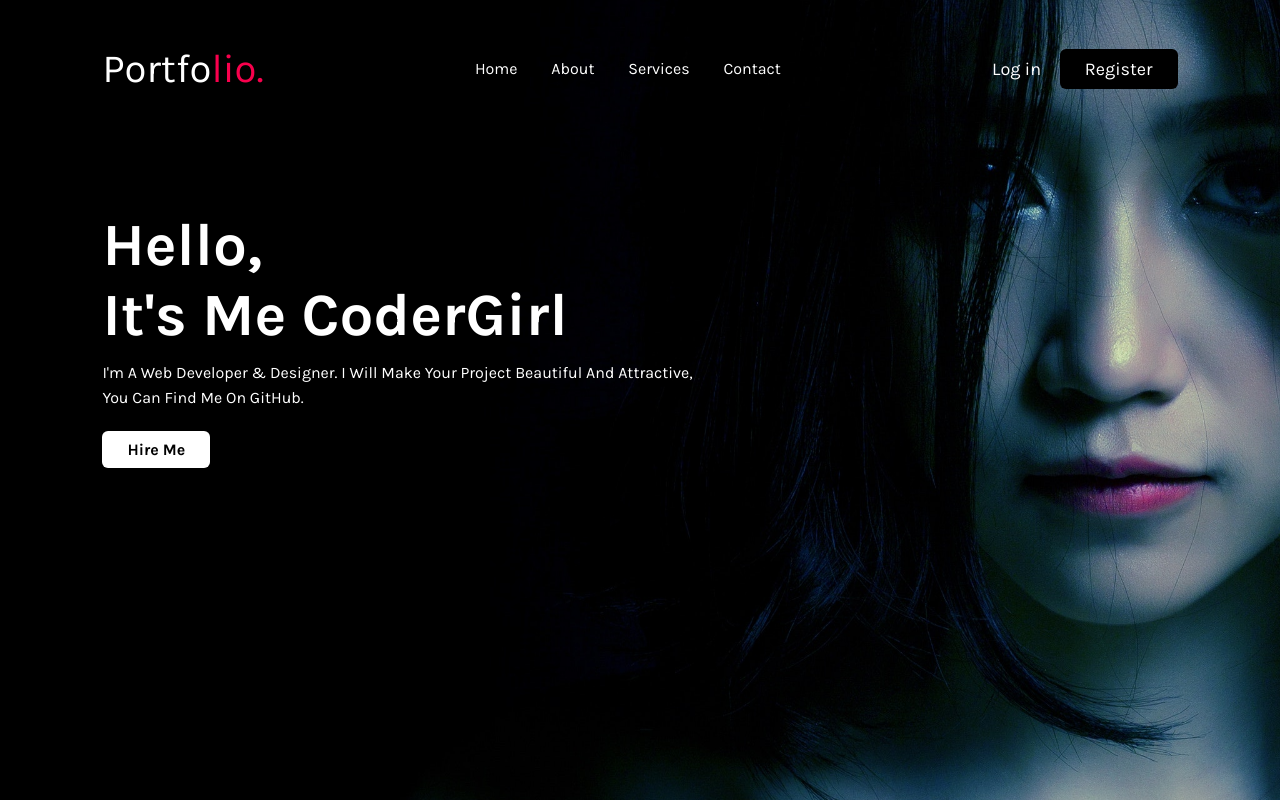
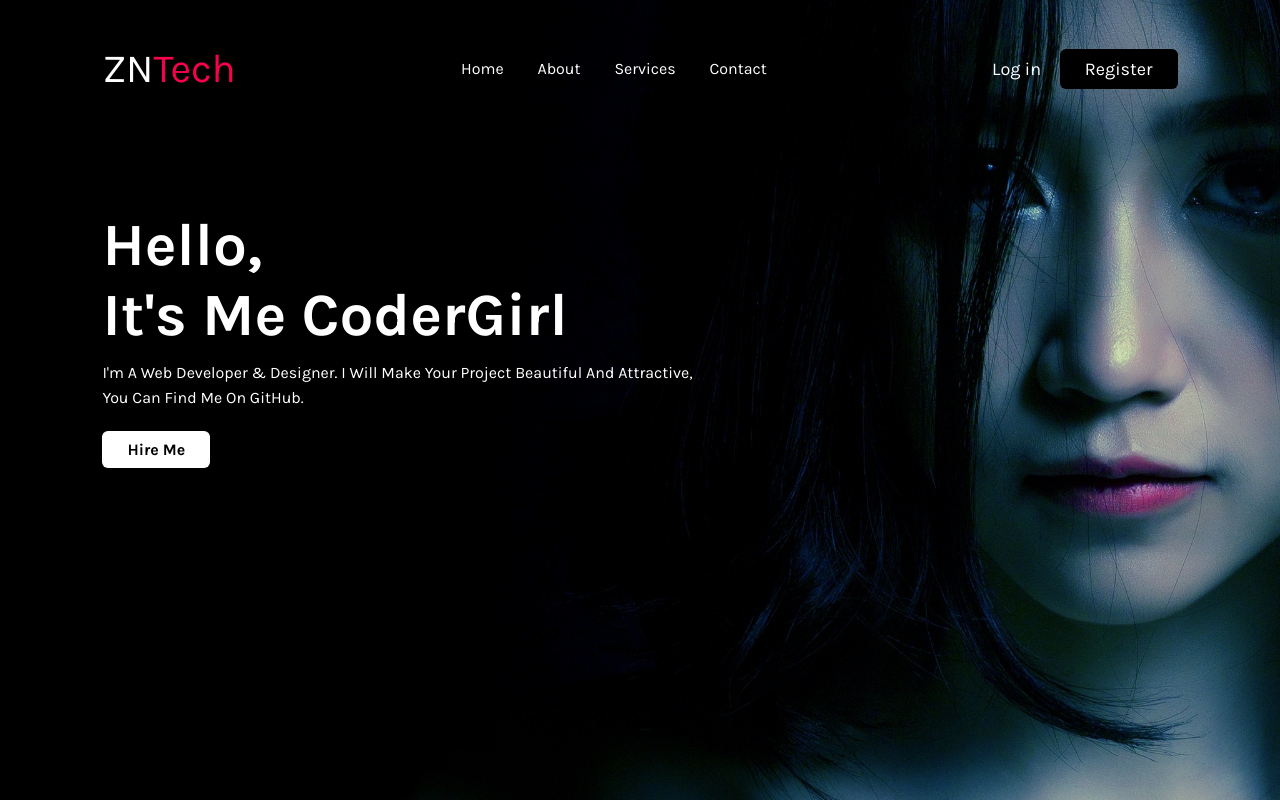
Before and after one commit to nicxie/zntech, a plain HTML site: page index.html in a window 1280 px wide. Drawn offline with Linux system fonts and the light colour scheme.

Commit message:
Update index.html

```diff
--- a/index.html
+++ b/index.html
@@ -13,7 +13,7 @@
   <div class="container">
     <nav>
       <div class="logo">
-        <a href="#">Portfo<span>lio.</span></a>
+        <a href="#">ZN<span>Tech</span></a>
       </div>
       <ul>
         <li><a href="#">Home</a></li>
```
